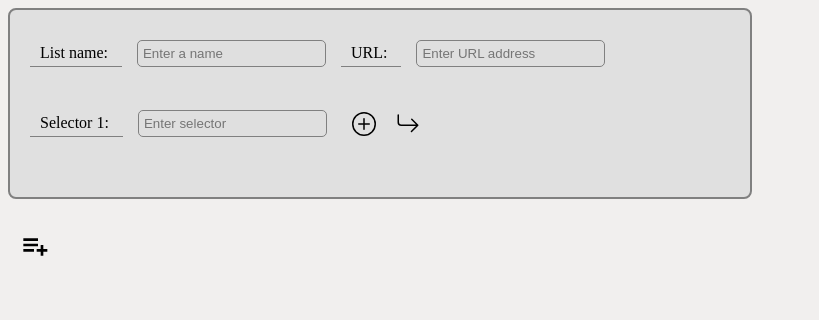
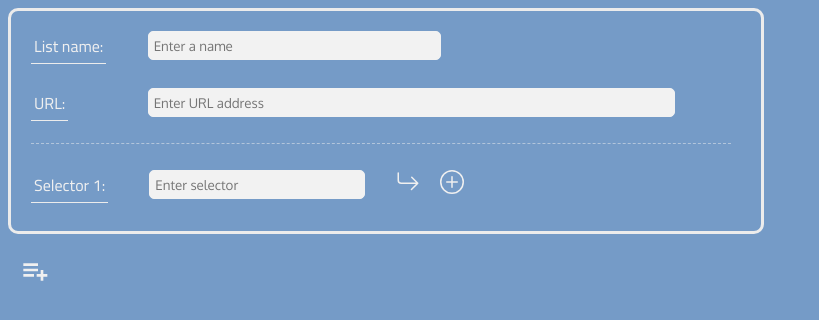
Before and after one commit to jericirenej/scraper-project, a React (Create React App) app: page / in a window 1280 px wide. Shown: the top 320 px of the page, without its empty margins (0-819 px from the left). Built offline with nearby package versions, Linux system fonts and the light colour scheme.

Commit message:
Additional styling implemented (grids, colors). Nested selectors still not implemented (recursive funcitons needed).

```diff
--- a/public/index.html
+++ b/public/index.html
@@ -9,6 +9,9 @@
       name="description"
       content="Web site created using create-react-app"
     />
+    <link rel="preconnect" href="https://fonts.gstatic.com">
+    <link href="https://fonts.googleapis.com/css2?family=Cairo:wght@200;300;400;600;700;900&family=Oxygen:wght@300;400;700&display=swap" rel="stylesheet">
+
     <link rel="apple-touch-icon" href="%PUBLIC_URL%/logo192.png" />
     <!--
       manifest.json provides metadata used when your web app is installed on a
--- a/src/selectors.jsx
+++ b/src/selectors.jsx
@@ -1,12 +1,15 @@
-import React, { Fragment } from 'react';
+import React from 'react';
 import { BsArrowReturnRight, BsPlusCircle, BsXSquare } from "react-icons/bs";
 
 const Selector = props =>  {
 const {onDelete, onAdd, onAddChild, onInputChange, index, inputValue, children} = props;
 
   return (
-    <Fragment>
+    <div className="selector-list wrapper">
+      <div className="selector-list-label">
         <label>Selector {index +1 }: </label>
+      </div>
+      <div className="selector-list-input">
         <input
           type="text"
           value={inputValue}
@@ -14,20 +17,23 @@ const {onDelete, onAdd, onAddChild, onInputChange, index, inputValue, children}
           onChange={(input) => onInputChange(input, "selector")}
           id={index + 1}>
           </input>
+      </div>
+      <div className="selector-list-control-buttons">
+        <BsArrowReturnRight
+          className="addChildButton button"
+          onClick={onAddChild}/>
         <BsPlusCircle
           className="addSelectorButton button"
           data-title="Add a new selector for this list."
           onClick={onAdd} />
-        <BsArrowReturnRight
-          className="addChildButton button"
-          onClick={onAddChild}/>
         {/*Add Delete button only if the number of line items is greater than one.*/}
         {(children > 1) ? (<BsXSquare
           className="deleteSelectorButton button"
           title="Delete the selector"
           onClick = {onDelete}/>)
           :null}
-    </Fragment>
+      </div>
+    </div>
     )
   }
 
--- a/src/style.css
+++ b/src/style.css
@@ -1,12 +1,75 @@
 html {
-  background-color: rgb(241, 239, 238);
+  background-color: rgb(117, 155, 199);
   box-sizing:border-box;
+  color: rgb(240,240,240);
+}
+/*Set the grid display for the SiteMap details (list name and URL) */
+.wrapper {
+  display: grid;
+  grid-template-columns: repeat(12, 1fr);
+  grid-gap:10px;
+  row-gap: 17px;
+  grid-auto-rows: 40px;
+}
+
+.list-name-label{
+  grid-column: 1 / 3;
+  grid-row: 1 / 2;
+}
+.list-name-input {
+  grid-column: 3 / 8;
+  grid-row:1 / 2;
+}
+.list-URL-label {
+  grid-column: 1 / 3;
+  grid-row:2 / 3;
+}
+.list-URL-input {
+  grid-column: 3 / 12;
+  grid-row: 2 / 3;
+}
+.list-delete-button {
+  grid-column: 13 / 13;
+  grid-row: 1 / 2;
+}
+
+.list-name-input input, .list-URL-input input {
+  display: block;
+  width: 100%;
+  margin:0;
+}
+
+.list.wrapper {
+  padding-bottom: 15px;
+  border-bottom: 1.5px dashed rgba(240,240,240,0.5);
+}
+
+/* Set the grid for the selectors*/
+.selector-list-label {
+  grid-column: 1 / 3;
+}
+
+.selector-list-input {
+  grid-column: 3 / 7
+}
+.selector-list-control-buttons {
+  grid-column: 7/10;
+}
+
+.selector-list-input input {
+  display: block;
+  width: 90%;
+  margin:0;
+}
+.selector-list.wrapper {
+  padding-top: 5px;
 }
 
 ul {
   list-style:none;
-  width: 700px;
-  padding-left: 0;
+  padding: 0;
+  margin-left:0;
+  margin-right:0;
 }
 
 li {
@@ -14,55 +77,51 @@ li {
   padding-bottom: 5px;
 }
 
+
 input {
+  font-family: 'Oxygen', sans-serif;
+  margin: 0;
+  background-color: rgb(242, 242, 242);
   padding: 5px;
-  border: 1.5px solid gray;
+  border: 1.5px solid rgb(242, 242, 242);
   border-radius: 5px;
 
 }
 
-input:focus, input:hover, label:focus, label:hover {
-  resize:none;
-  border: 1.5px solid rgb(228, 195, 193);
-  box-shadow: 2px 2px 2px rgba(228, 195, 193, 0.6);
+input:focus, input:hover {
+  border: 1.5px solid rgb(242, 242, 242);
+  box-shadow: 0px 0px 3px 3px rgba(37, 47, 70, 0.6);
 }
 
 
 section {
-  padding: 30px 20px;
+  padding: 20px 30px 0 20px;
   margin-bottom: 20px;
-  border: 2px solid grey;
-  border-radius: 8px;;
+  border: 3px solid rgb(236,236,236);
+  border-radius: 10px;;
   width: 700px;
-  background-color:rgb(224, 224, 224);
+  /*background-color:rgb(224, 224, 224);*/
 }
 
 label {
-  padding: 5px 10px;
-  border-bottom: 1.5px solid gray;
-
+  font-family: 'Cairo', sans-serif;
+  padding: 2px 3px;
+  text-align: right;
+  border-bottom: 1.5px solid rgb(236,236,236);
+  margin: 0;
 }
 
-button {
-  margin: 0 5px;
-}
-
-input {
-  margin: 0 15px;
-  background-color: rgb(223, 223, 223);
-}
 
 .button {
   height: 1.5rem;
   width: 1.5rem;
-  margin: 10px;
-  vertical-align: middle;
+  margin: 0 10px;
+  vertical-align:top;
   cursor: pointer;
 }
 
 .button:hover {
-  color: rgb(143, 100, 98);
-  position:relative;
+  color: rgb(37, 47, 70);
 }
 
 .addNewList {
@@ -70,17 +129,10 @@ input {
   width: 2rem;
 }
 
-.listHeader {
-  position:relative;
-}
-.deleteList {
-  position: absolute;
-  left: 92%;
+.deleteList.button:hover {
+  cursor: pointer;
 }
 
-.listHeader {
-  margin-bottom: 30px;
-}
 
 /*.listHeader {
   display: grid;
--- a/src/urlInput.jsx
+++ b/src/urlInput.jsx
@@ -1,32 +1,38 @@
-import React, { Fragment } from 'react';
+import React from 'react';
 import { BiTrash } from "react-icons/bi";
 
 const UrlInput = props => {
   const { urlValue, nameValue, onInputChange, onSiteDelete, urlProp, nameProp, siteMaps } = props
   return (
-    <Fragment>
-    <div className="listHeader">
+    <div className="list wrapper">
+      <div className="list-name-label">
         <label>List name: </label>
+      </div>
+      <div className="list-name-input">
           <input
             type="text"
             placeholder= "Enter a name"
             value = {nameValue}
-          onChange= {(input) => onInputChange(input, nameProp)}
-        />
+            onChange= {(input) => onInputChange(input, nameProp)}/>
+      </div>
+      <div className ="list-URL-label">
         <label>URL: </label>
+      </div>
+      <div className="list-URL-input">
         <input
           type="text"
           placeholder="Enter URL address"
           value = {urlValue}
-        onChange = {(input) => onInputChange(input, urlProp)}
-      />
+          onChange = {(input) => onInputChange(input, urlProp)}/>
+      </div>
       {/*Add Delete button only if the number of siteMaps is greater than one.*/}
+      <div className="list-delete-button">
        {(siteMaps > 1) ? (<BiTrash
           className="deleteList button"
           onClick= {() => onSiteDelete()}/>)
           : null}
       </div>
-    </Fragment>
+    </div>
    );
 }
 
```
Also changed, not shown: 1 other file (tests, documents, lock files or other folders). Lines whose indentation alone changed are shown as unchanged.
